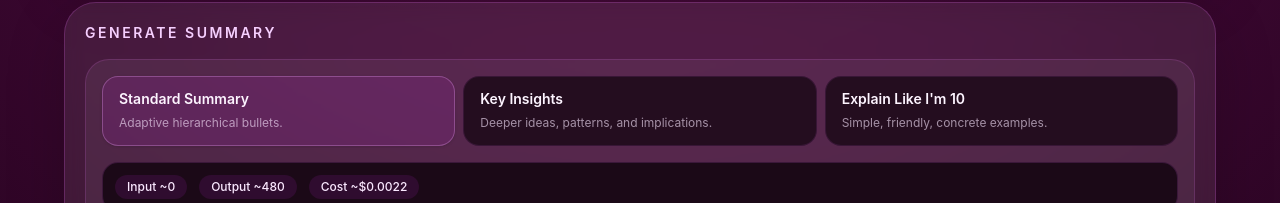
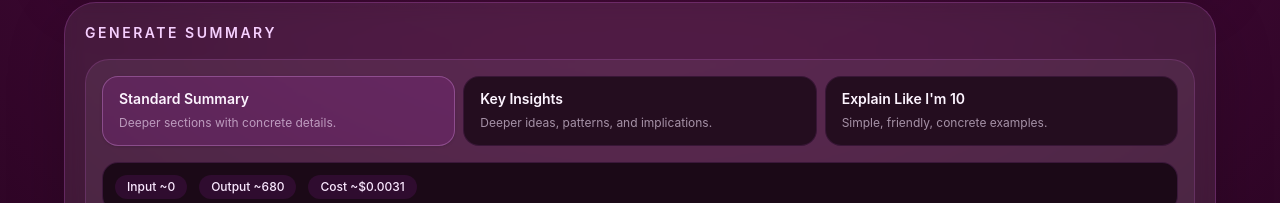
Before and after one commit to reolaccc/ai-summarizer, a React (Vite) app: page / in a window 1280 px wide. Shown: the part 500-703 px from the top of the page. Built offline with nearby package versions, Linux system fonts and the light colour scheme.

Commit message:
Make standard summaries more detailed

```diff
--- a/server.mjs
+++ b/server.mjs
@@ -22,7 +22,7 @@ const SUMMARY_MODE_PROMPTS = {
     label: "Standard Summary",
     summaryType: "bullets",
     instructions:
-      "Create a structured bullet outline that captures the content thoroughly. Do not limit the summary to three bullets. For medium or long inputs, aim for about 5 to 8 top-level ideas, then add 1 to 3 nested child bullets when a point needs support, examples, caveats, or details. Aim for a clear hierarchy, like a simple knowledge map, not a flat list. Keep the wording clean and direct.",
+      "Create a structured note outline that captures the content thoroughly. Do not limit the summary to three bullets. For medium or long inputs, aim for about 4 to 7 top-level sections. Each top-level section must be specific, not generic, and should read like a short claim or takeaway rather than a vague label. Under each top-level section, add 2 to 3 nested bullets that include concrete facts, examples, causes, effects, tradeoffs, or why it matters. The goal is a deeper knowledge map, not a flat list and not a high-level paraphrase. Keep the wording clean, direct, and information-rich.",
   },
   key_insights: {
     label: "Key Insights",
--- a/src/lib/summaryModes.ts
+++ b/src/lib/summaryModes.ts
@@ -17,9 +17,9 @@ export const SUMMARY_MODES: SummaryModeConfig[] = [
   {
     id: "standard",
     label: "Standard Summary",
-    description: "Adaptive hierarchical bullets.",
+    description: "Deeper sections with concrete details.",
     outputType: "bullets",
-    estimatedOutputTokens: 480,
+    estimatedOutputTokens: 680,
   },
   {
     id: "key_insights",
```
